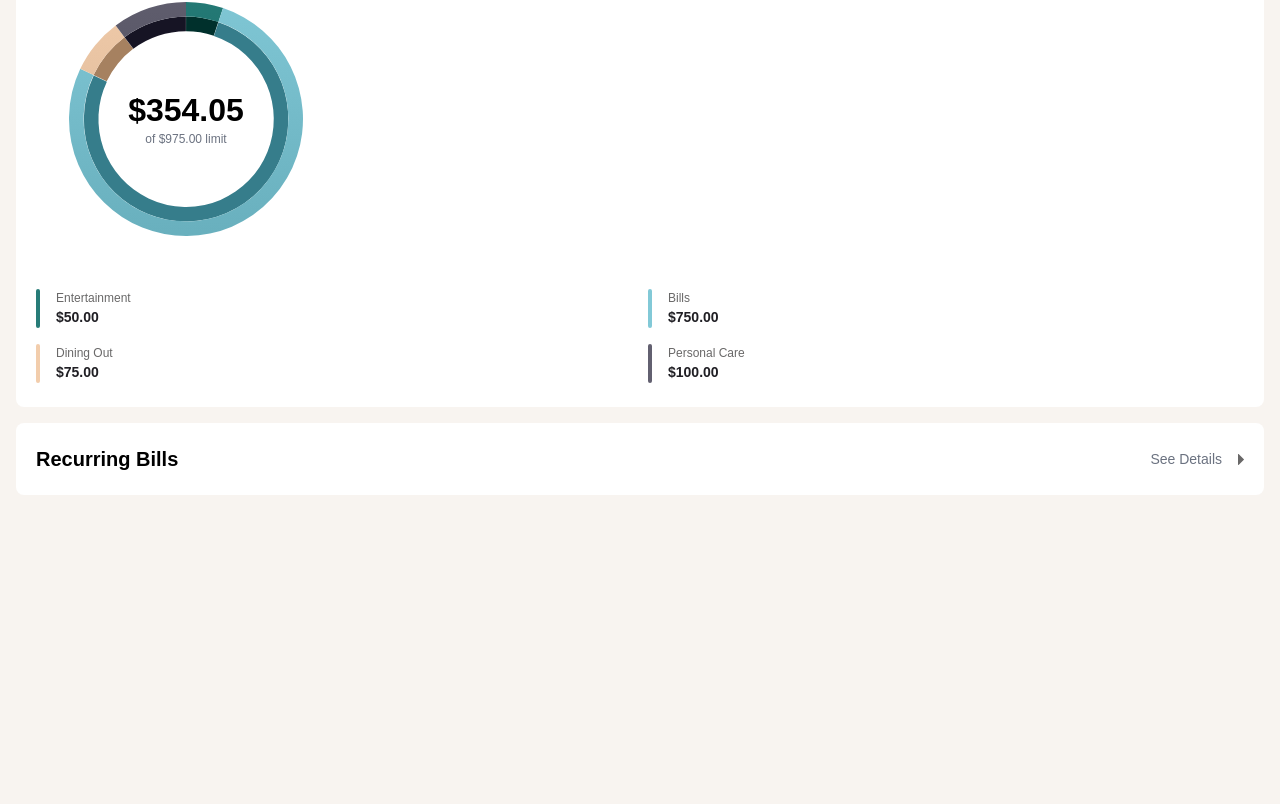
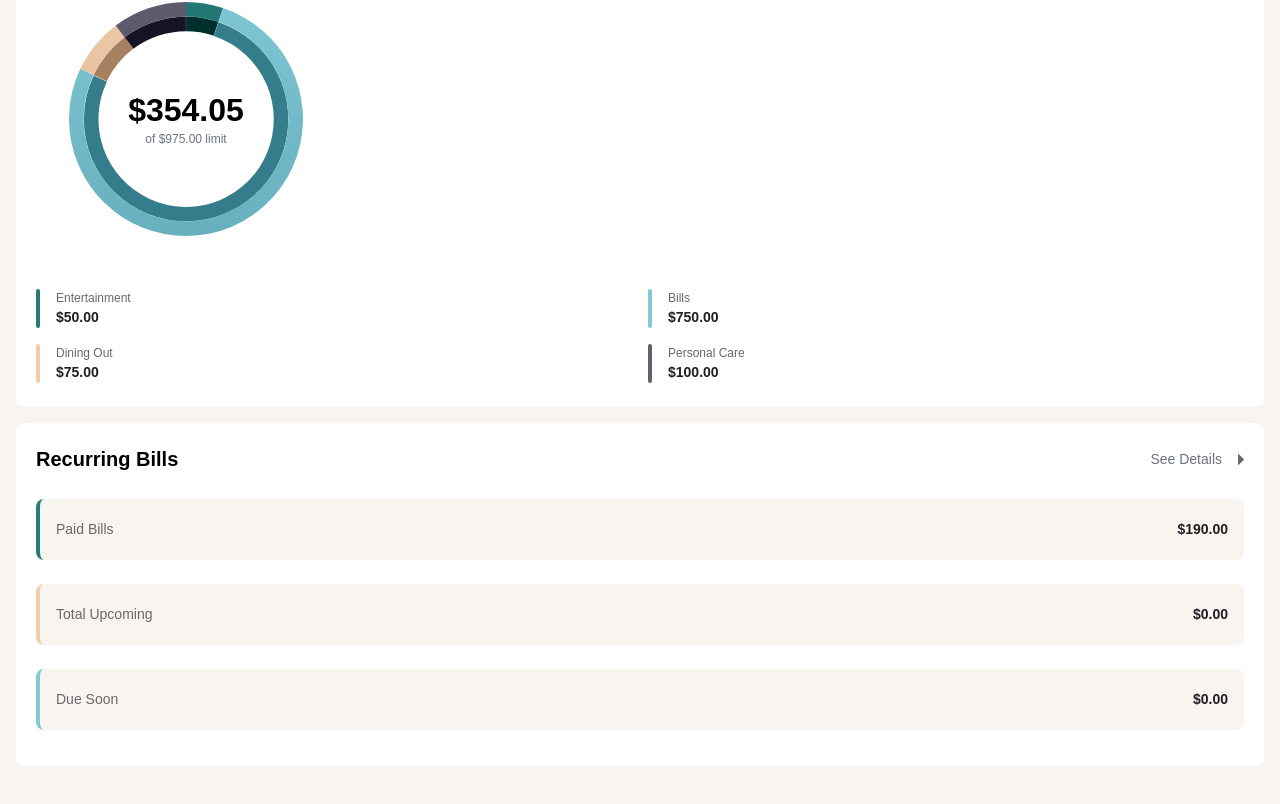
Before and after one commit to djneill/money-guardian, a Next.js app: page / in a window 1280 px wide. Shown: the part 1510-2314 px from the top of the page. Before the commit the page ends 2101 px from the top, so only its background shows below. Built offline with nearby package versions, Linux system fonts and the light colour scheme.

Commit message:
finish  the recurring bills component.

```diff
--- a/src/app/components/OverviewRecurringBills.tsx
+++ b/src/app/components/OverviewRecurringBills.tsx
@@ -5,15 +5,68 @@ import data from '@/app/data/data.json';
 import { currencyFormat } from '@/utils/currencyFormatter';
 
 export default function OverviewRecurringBills() {
+
+    const filterRecurringBills = () => {
+        return data.transactions.filter(transaction => {
+            const date = new Date(transaction.date);
+            return transaction.recurring &&
+                date.getMonth() === 7 &&
+                date.getFullYear() === 2024
+        });
+    };
+
+    const calculateTotals = () => {
+        const recurringBills = filterRecurringBills();
+        const now = new Date();
+
+        const paid = recurringBills
+            .filter(t => new Date(t.date).getTime() < now.getTime())
+            .reduce((sum, t) => sum + t.amount, 0);
+
+        const upcoming = recurringBills
+            .filter(t => new Date(t.date).getTime() >= now.getTime())
+            .reduce((sum, t) => sum + t.amount, 0);
+
+        const dueSoon = recurringBills
+            .filter(t => {
+                const dueDate = new Date(t.date);
+                const diffDays = Math.ceil(
+                    (dueDate.getTime() - now.getTime()) / (1000 * 60 * 60 * 24)
+                );
+                return diffDays <= 7 && diffDays >= 0;
+            })
+            .reduce((sum, t) => sum + t.amount, 0);
+
+        return { paid, upcoming, dueSoon };
+    };
+
+    const totals = calculateTotals();
+
     return (
         <div className='flex flex-col w-full rounded-lg bg-white my-4 py-6 px-5'>
-            <div className='flex flex-row items-center justify-between'>
+            <div className='flex flex-row items-center justify-between mb-4'>
                 <h1 className="text-black text-preset-2">Recurring Bills</h1>
                 <Link className='flex items-center' href={'/recurringBills'} aria-label='See Recurring Bills'>
                     <p className='text-preset-4 text-gray-500 mr-4'>See Details</p>
                     <CaretRight />
                 </Link>
             </div>
+
+            <div className='flex justify-between bg-beige-100 my-3 py-5 px-4 border-l-green border-l-4 rounded-l-lg rounded-lg'>
+                <p className='text-preset-4 text-grey-500'>Paid Bills</p>
+                <p className='text-preset-4-bold text-grey-900'>{currencyFormat(Math.abs(totals.paid))}</p>
+            </div>
+
+            <div className='flex justify-between bg-beige-100 my-3 py-5 px-4 border-l-yellow border-l-4 rounded-l-lg rounded-lg'>
+                <p className='text-preset-4 text-grey-500'>Total Upcoming</p>
+                <p className='text-preset-4-bold text-grey-900'>{currencyFormat(Math.abs(totals.upcoming))}</p>
+            </div>
+
+            <div className='flex justify-between bg-beige-100 my-3 py-5 px-4 border-l-cyan border-l-4 rounded-l-lg rounded-lg'>
+                <p className='text-preset-4 text-grey-500'>Due Soon</p>
+                <p className='text-preset-4-bold text-grey-900'>{currencyFormat(Math.abs(totals.dueSoon))}</p>
+            </div>
+
         </div>
     )
 }
```
